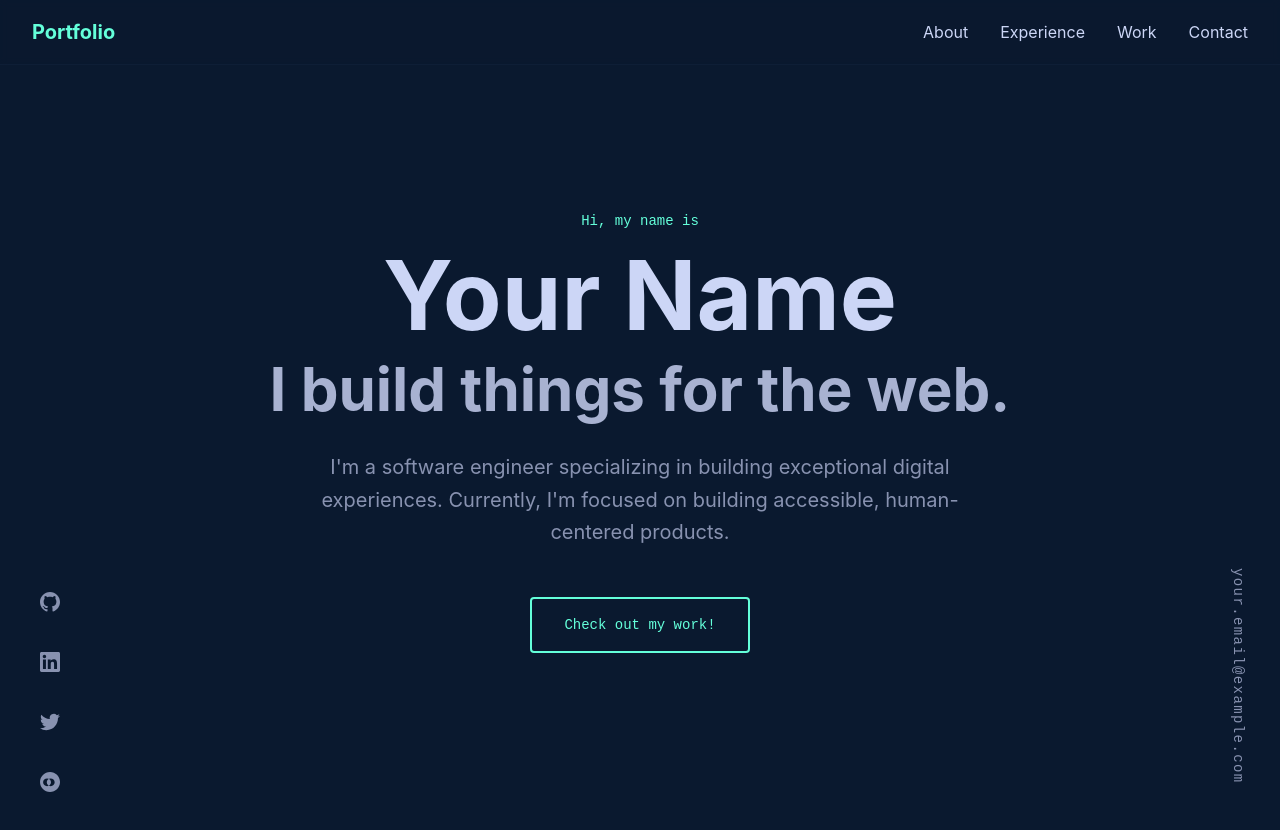
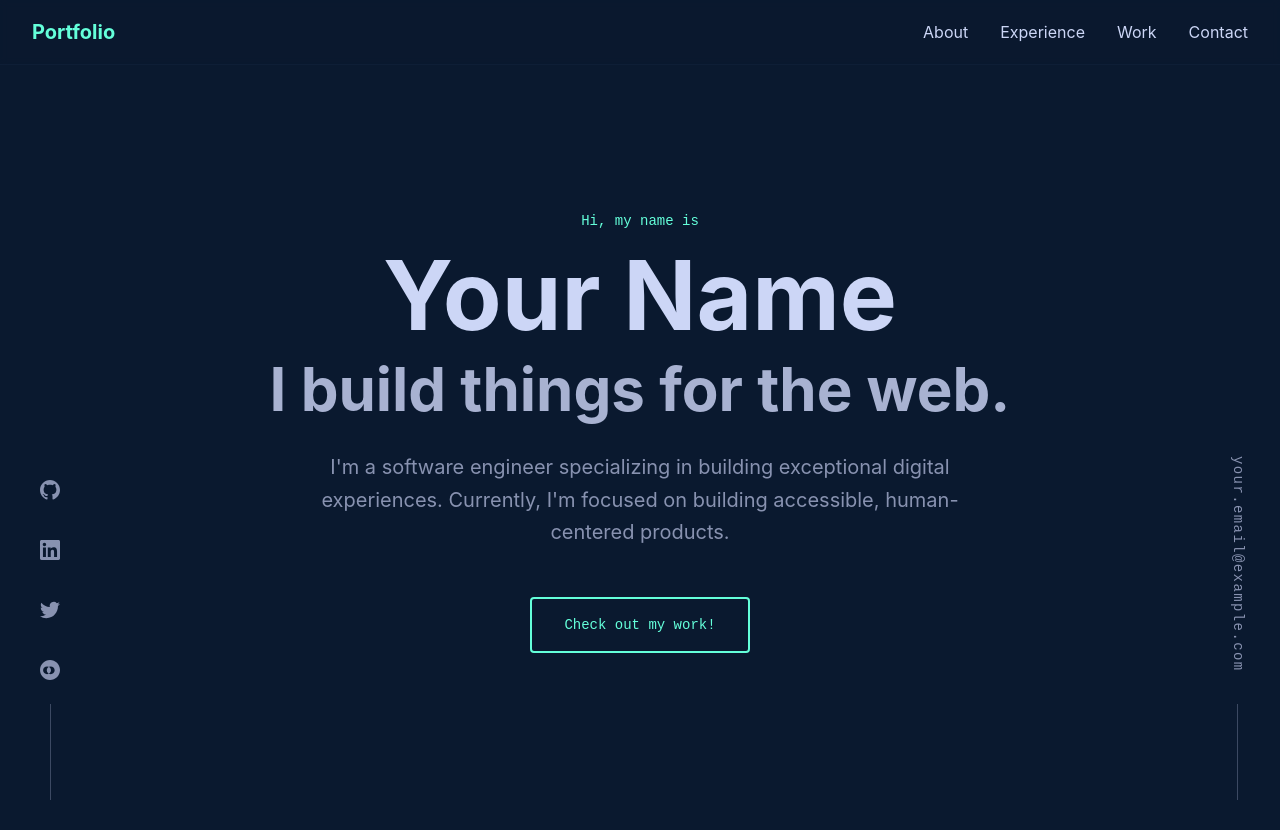
Before and after one commit to RahimjonovBoburjon/portfolio-website, a Vue app: page / in a window 1280 px wide. Shown: the top 830 px of the page. Built offline with nearby package versions, Linux system fonts and the light colour scheme.

Commit message:
fix all lines

```diff
--- a/src/App.vue
+++ b/src/App.vue
@@ -6,8 +6,8 @@
     <!-- Main Content -->
     <div v-show="!isLoading" class="main-content">
       <!-- Fixed Social Media Links (Left Side) -->
-      <div class="fixed left-8 bottom-0 z-40 hidden lg:block social-links" data-aos="fade-up" data-aos-delay="800">
-        <ul class="flex flex-col items-center space-y-6">
+      <div class="fixed left-8 bottom-0 z-40 hidden lg:flex flex-col items-center social-links" data-aos="fade-up" data-aos-delay="800">
+        <ul class="flex flex-col items-center space-y-6 mb-4">
           <li>
             <a href="https://github.com/yourusername" target="_blank" rel="noopener noreferrer"
                class="text-slate hover:text-green transition-colors duration-300 social-link">
@@ -41,16 +41,18 @@
             </a>
           </li>
         </ul>
+        <div class="w-px h-24 bg-slate opacity-40"></div>
       </div>
 
       <!-- Fixed Email Link (Right Side) -->
-      <div class="fixed right-8 bottom-0 z-40 hidden lg:block email-link" data-aos="fade-up" data-aos-delay="900">
-        <div class="flex flex-col items-center space-y-6">
+      <div class="fixed right-8 bottom-0 z-40 hidden lg:flex flex-col items-center email-link" data-aos="fade-up" data-aos-delay="900">
+        <div class="flex flex-col items-center space-y-6 mb-4">
           <a href="mailto:your.email@example.com"
              class="text-slate hover:text-green transition-colors duration-300 writing-mode-vertical">
             your.email@example.com
           </a>
         </div>
+        <div class="w-px h-24 bg-slate opacity-40"></div>
       </div>
 
       <!-- Navigation -->
```
